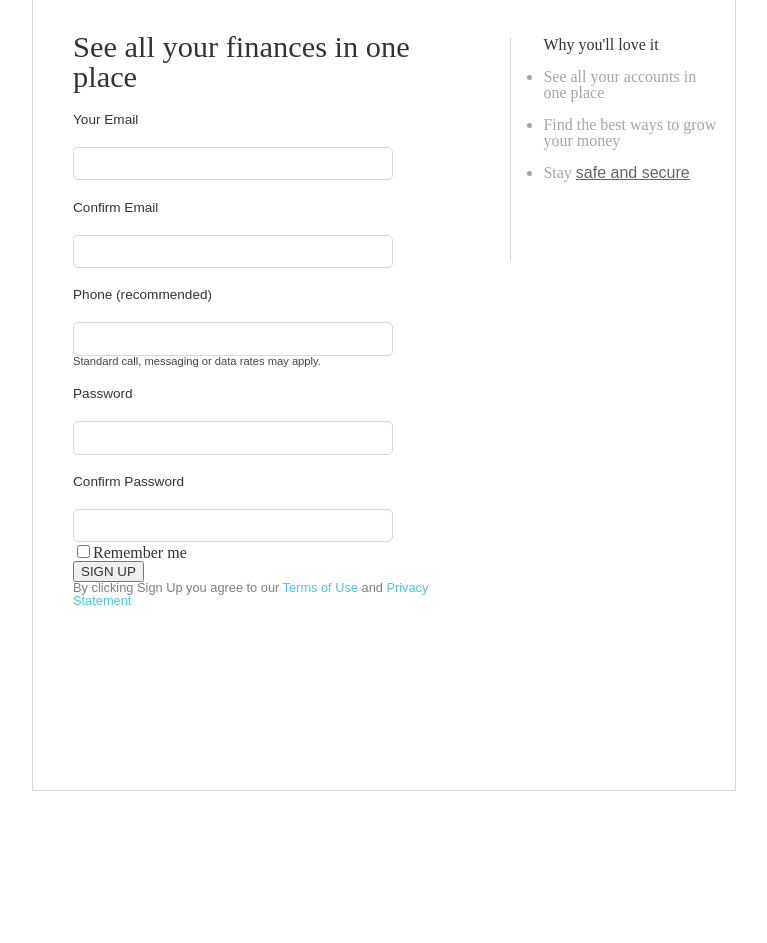
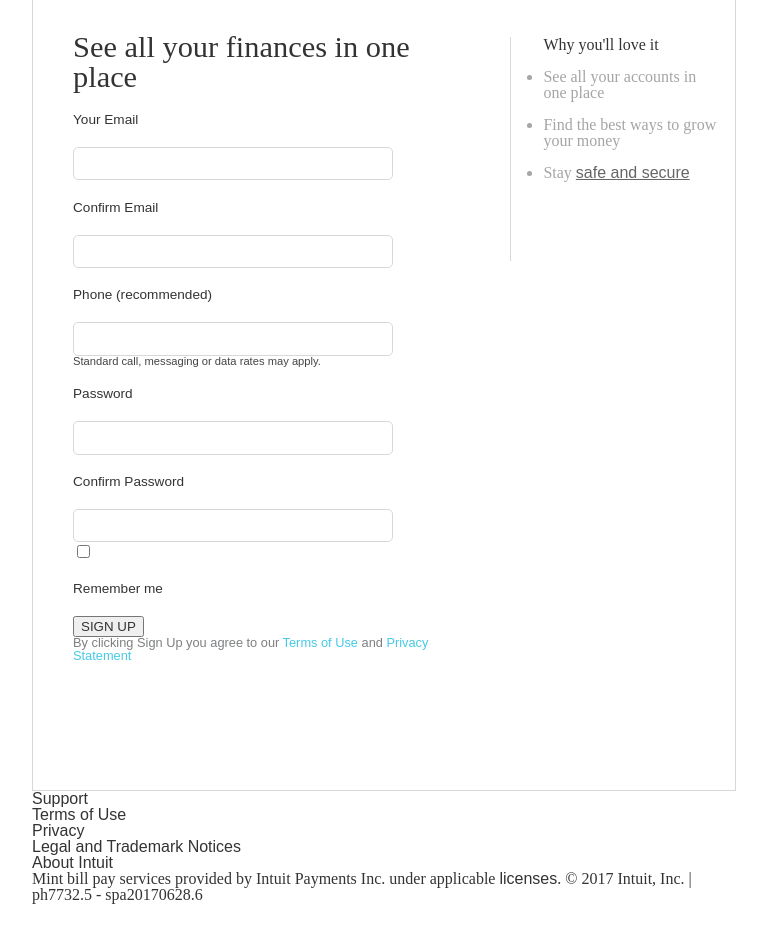
Before and after one commit to allieempire/mint, a plain HTML site: page index.html in a window 1280 px wide. Shown: the part 201-1144 px from the top of the page, without its empty margins (256-1023 px from the left). Drawn offline with Linux system fonts and the light colour scheme.

Commit message:
Finish body and add footer

```diff
--- a/index.html
+++ b/index.html
@@ -30,7 +30,7 @@
 				<input class="input-box" type="text" name="password">
 				<label>Confirm Password</label>
 				<input class="input-box" type="text" name="password">
-				<input id="checkbox" type="checkbox" name="remember" value="remember">Remember me
+				<input id="checkbox" type="checkbox" name="remember" value="remember"><label for="checkbox" id="rem">Remember me</label>
 				<button>SIGN UP</button>
 				<span id="form-span">By clicking Sign Up you agree to our <a class="form-links" href="#">Terms of Use</a> and <a class="form-links" href="#">Privacy Statement</a></span>
 			</form>
@@ -44,5 +44,16 @@
 			</ul>
 		</div>
 	</div>
+	<footer>
+		<ul id="footer-links">
+			<li class="footer-links"><a class="footer-links" href="">Support</a></li>
+			<li class="footer-links"><a class="footer-links" href="">Terms of Use</a></li>
+			<li class="footer-links"><a class="footer-links" href="">Privacy</a></li>
+			<li class="footer-links"><a class="footer-links" href="">Legal and Trademark Notices</a></li>
+			<li class="footer-links"><a class="footer-links" href="">About Intuit</a></li>
+		</ul>
+		<span id="footer-span">Mint bill pay services provided by Intuit Payments Inc. under applicable <a class="footer-span">licenses</a>.</span>
+		<span id="copywrite">&copy; 2017 Intuit, Inc.  |  ph7732.5 - spa20170628.6</span>
+	</footer>
 </body>
 </html>
```
